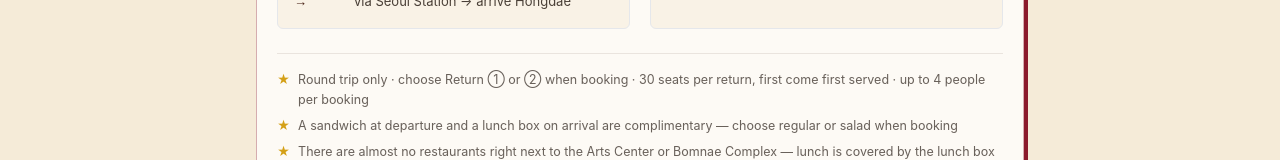
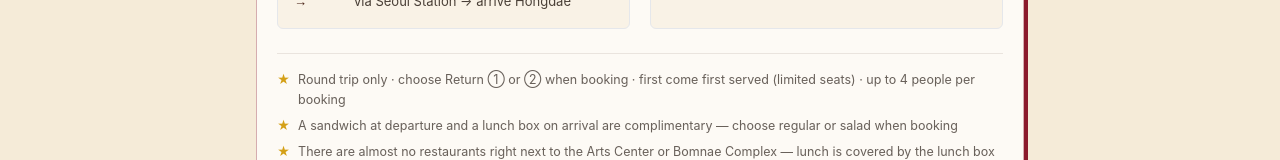
Before and after one commit to uedutainment-art/kcctf-website, a Next.js app: page /en/shuttle in a window 1280 px wide. Shown: the part 778-938 px from the top of the page. Built offline with nearby package versions, Linux system fonts and the light colour scheme; no server answers; a web font is replaced by a local one.

Commit message:
fix(shuttle): 좌석 한도 비노출 — 선착순·1건 최대 4명만 표기
Co-Authored-By: Claude Fable 5 <noreply@anthropic.com>

```diff
--- a/app/[locale]/shuttle/page.tsx
+++ b/app/[locale]/shuttle/page.tsx
@@ -55,14 +55,14 @@ export default function ShutttlePage({ params: { locale } }: { params: { locale:
       ];
   const notes = isKo
     ? [
-        '왕복권만 판매합니다 (편도 없음) · 예약 시 귀가편 ①/② 중 하나를 선택합니다 · 귀가편별 30석 선착순 · 1건당 최대 4명(본인 포함)',
+        '왕복권만 판매합니다 (편도 없음) · 예약 시 귀가편 ①/② 중 하나를 선택합니다 · 선착순(좌석 한정) · 1건당 최대 4명(본인 포함)',
         '출발 시 샌드위치, 도착 후 점심 도시락을 무료로 드립니다 — 도시락은 예약 시 일반 / 샐러드 중 선택',
         '문화예술회관과 봄내체육관 바로 인근에는 식당이 거의 없습니다 — 점심은 도시락으로 준비해 드립니다',
         '환불 불가 · 양도는 9월 30일까지(양도인·양수인을 info@kcctf.org 에 고지) · 신청 후 3일 내 미입금 시 좌석 자동 해제',
         '모든 시각은 한국시간(KST)이며 교통 상황에 따라 변동될 수 있습니다. 확정 시 개별 안내드립니다.',
       ]
     : [
-        'Round trip only · choose Return ① or ② when booking · 30 seats per return, first come first served · up to 4 people per booking',
+        'Round trip only · choose Return ① or ② when booking · first come first served (limited seats) · up to 4 people per booking',
         'A sandwich at departure and a lunch box on arrival are complimentary — choose regular or salad when booking',
         'There are almost no restaurants right next to the Arts Center or Bomnae Complex — lunch is covered by the lunch box',
         'Non-refundable · transfers until Sept 30 (notify info@kcctf.org of both parties) · seats are released if unpaid 3 days after booking',
--- a/content/en.json
+++ b/content/en.json
@@ -521,7 +521,7 @@
           },
           {
             "k": "Seats",
-            "v": "30 seats per return · first come first served · up to 4 per booking"
+            "v": "First come first served · up to 4 people per booking"
           }
         ],
         "cta": "Book",
--- a/content/ko.json
+++ b/content/ko.json
@@ -521,7 +521,7 @@
           },
           {
             "k": "좌석",
-            "v": "귀가편별 30석 · 선착순 · 1건 최대 4명"
+            "v": "선착순 · 1건 최대 4명(본인 포함)"
           }
         ],
         "cta": "예약하기",
```
